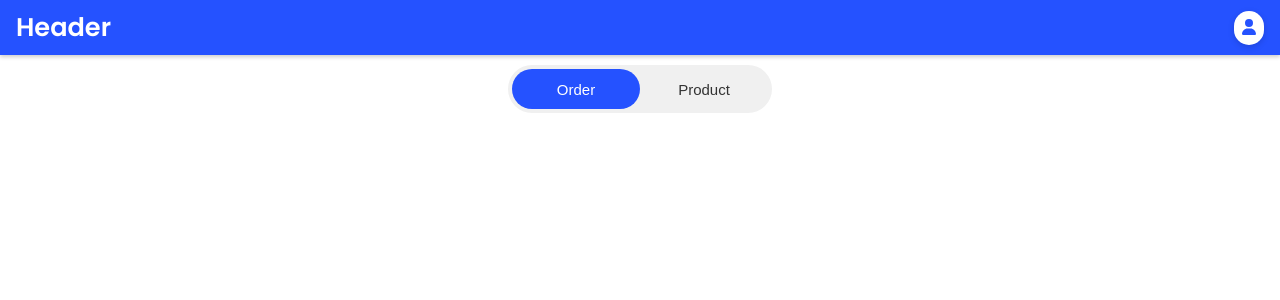
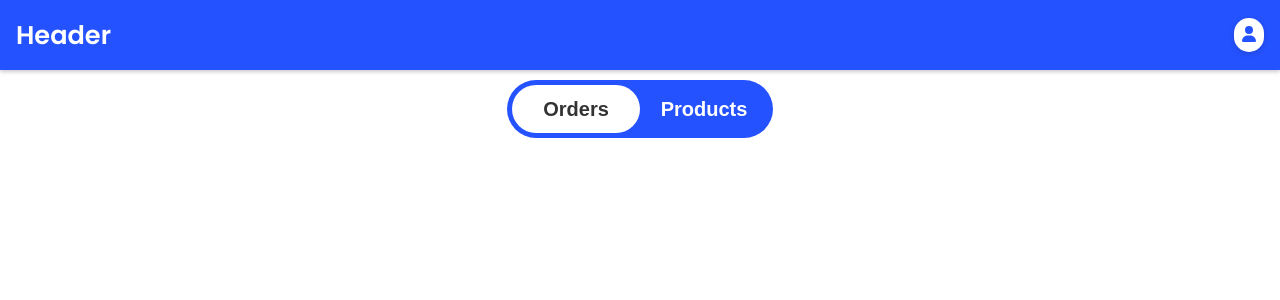
Before and after one commit to yogeshluhar/OrderManagementSystem, a React (Create React App) app in the folder ordermanagementsystem/: page / in a window 1280 px wide. Shown: the top 300 px of the page. Built offline with nearby package versions, Linux system fonts and the light colour scheme.

Commit message:
switch btn update

```diff
--- a/ordermanagementsystem/src/Reusable/Const/header.js
+++ b/ordermanagementsystem/src/Reusable/Const/header.js
@@ -7,6 +7,7 @@ const styles = {
     display: "flex",
     justifyContent: "space-between",
     alignItems: "center",
+    minHeight: '54px',
     padding: "8px 16px",
     background: "rgb(37, 82, 255)",
     color: "white",
--- a/ordermanagementsystem/src/Reusable/Const/switchbtn.js
+++ b/ordermanagementsystem/src/Reusable/Const/switchbtn.js
@@ -14,33 +14,33 @@ const SwitchBtn = () => {
       display: "flex",
       justifyContent: "space-around",
       alignItems: "center",
-      background: "#f0f0f0",
-      padding: "4px",
+      background: "rgb(37, 82, 255)",
+      padding: "5px",
       borderRadius: "3rem",
     },
     orderbtn: (isActive) => ({
-      height: "2.5rem",
+      height: "3rem",
       width: "8rem",
       borderRadius: "2rem",
       border: "none",
       outline: "none",
-      fontSize: "15px",
-      fontWeight: "500",
-      background: isActive ? "rgb(37, 82, 255)" : "transparent",
-      color: isActive ? "#fff" : "#333",
+      fontSize: "20px",
+      fontWeight: "bold",
+      background: isActive ? "white" : "transparent",
+      color: isActive ? "#333" : "#fff",
       transition: "all 0.3s ease",
       cursor: "pointer",
     }),
     productbtn: (isActive) => ({
-      height: "2.5rem",
+      height: "3rem",
       width: "8rem",
       borderRadius: "2rem",
       border: "none",
       outline: "none",
-      fontSize: "15px",
-      fontWeight: "500",
-      background: isActive ? "rgb(37, 82, 255)" : "transparent",
-      color: isActive ? "#fff" : "#333",
+      fontSize: "20px",
+      fontWeight: "bold",
+      background: isActive ? "white" : "transparent",
+      color: isActive ? "#333" : "#fff",
       transition: "all 0.3s ease",
       cursor: "pointer",
     }),
@@ -55,13 +55,13 @@ const SwitchBtn = () => {
             style={SwitchBtnStyleSheet.orderbtn(activeTab === "order")}
             onClick={() => setActiveTab("order")}
           >
-            Order
+            Orders
           </button>
           <button
             style={SwitchBtnStyleSheet.productbtn(activeTab === "product")}
             onClick={() => setActiveTab("product")}
           >
-            Product
+            Products
           </button>
         </div>
       </div>
```
